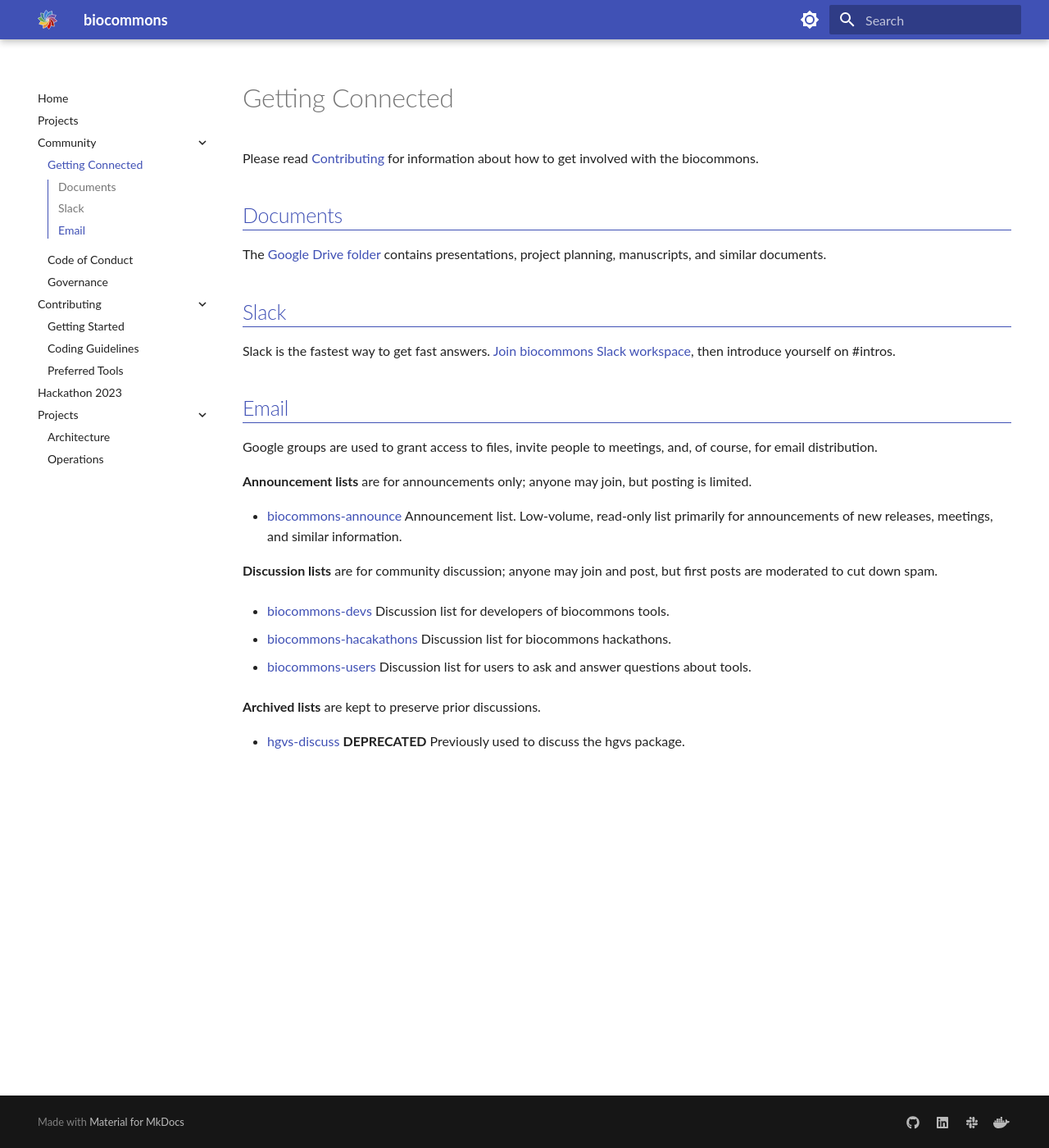
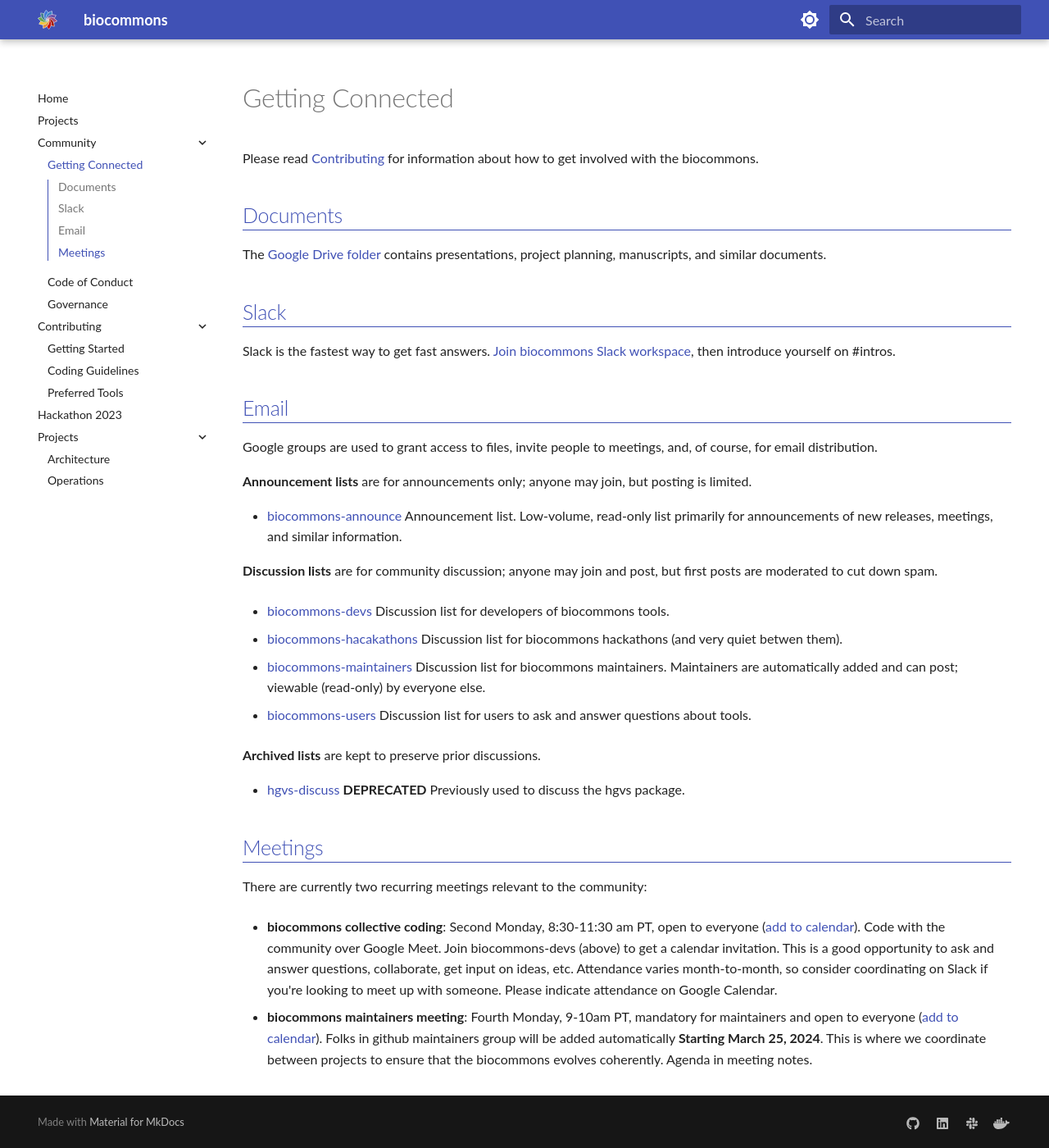
Before and after one commit to biocommons/biocommons.github.io, an MkDocs documentation site: the page built from docs/community/getting-connected.md, in a window 1280 px wide and 1400 px high. Shown: the whole window at 82% size. Built offline with MkDocs 1.6.1 and Material for MkDocs 9.7.7, drawn with Linux system fonts in a browser that asks for light colours.

Commit message:
added maintainers list and meetings

```diff
--- a/docs/community/getting-connected.md
+++ b/docs/community/getting-connected.md
@@ -32,7 +32,11 @@
   Discussion list for developers of biocommons tools.
 
 * [biocommons-hacakathons](https://groups.google.com/g/biocommons-hackathons)
-  Discussion list for biocommons hackathons.
+  Discussion list for biocommons hackathons (and very quiet betwen them).
+
+* [biocommons-maintainers](https://groups.google.com/g/biocommons-maintainers)
+  Discussion list for biocommons maintainers. Maintainers are automatically added and can post;
+  viewable (read-only) by everyone else.
 
 * [biocommons-users](https://groups.google.com/g/biocommons-users)
   Discussion list for users to ask and answer questions about tools.
@@ -41,3 +45,21 @@
 
 * [hgvs-discuss](https://groups.google.com/g/hgvs-discuss) **DEPRECATED**  Previously used to
   discuss the hgvs package.
+
+## Meetings
+
+There are currently two recurring meetings relevant to the community:
+
+* **biocommons collective coding**: Second Monday, 8:30-11:30 am PT, open to everyone ([add to
+  calendar](https://calendar.google.com/calendar/event?action=TEMPLATE&tmeid=M3RsbnQ2bnVlcDBkbXNnaTZyMHJ1YXNjcGpfMjAyNDAxMDhUMTYzMDAwWiByZWVjZUBoYXJ0cy5uZXQ&tmsrc=reece%40harts.net&scp=ALL)).
+  Code with the community over Google Meet. Join biocommons-devs (above) to get a calendar
+  invitation. This is a good opportunity to ask and answer questions, collaborate, get input on
+  ideas, etc. Attendance varies month-to-month, so consider coordinating on Slack if you're looking
+  to meet up with someone. Please indicate attendance on Google Calendar.
+
+* **biocommons maintainers meeting**: Fourth Monday, 9-10am PT, mandatory for maintainers and open
+  to everyone ([add to
+  calendar](https://calendar.google.com/calendar/event?action=TEMPLATE&tmeid=cThlNjVlb2NrOTJnNXRpOTllMThycDdzZmRfMjAyNDAzMjVUMTYwMDAwWiByZWVjZUBoYXJ0cy5uZXQ&tmsrc=reece%40harts.net&scp=ALL)).
+  Folks in github maintainers group will be added automatically **Starting March 25, 2024**. This is
+  where we coordinate between projects to ensure that the biocommons evolves coherently. Agenda in
+  meeting notes.
```
Also changed, not shown: docs/community/governance.md (+1 -1 lines), docs/images/projects.drawio.svg.
